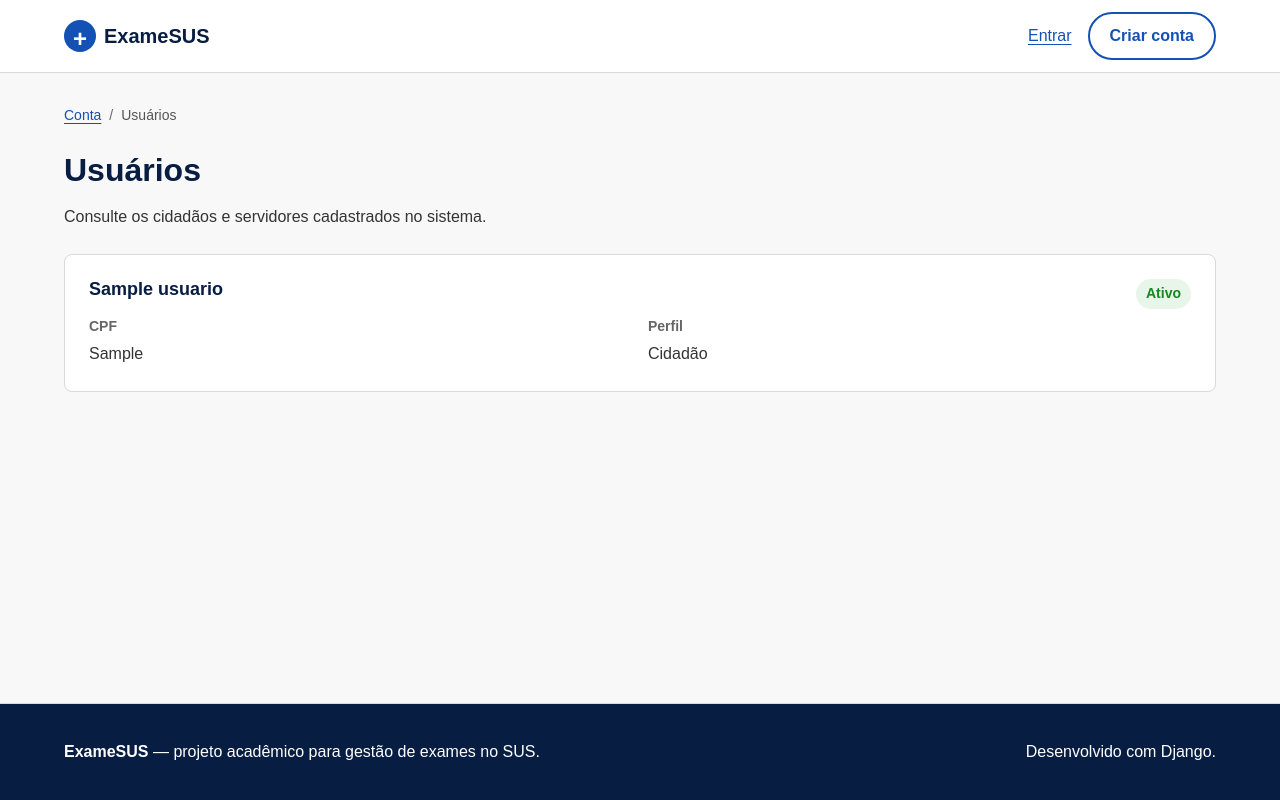
After one commit to felipecartaxo/rad-exames_sus, a Django app: template usuarios/templates/usuarios/lista.html in a window 1280 px wide. The commit adds this page. Run offline with Django 5.2, Linux system fonts and the light colour scheme; the template is opened without the code that fills it: values that come from a table or form of the project are taken from there, others are empty; tables that the repository leaves empty hold one stand-in row (values such as "Sample post").

Commit message:
conclui implementacao do RF003

```diff
--- a/config/urls.py
+++ b/config/urls.py
@@ -5,4 +5,5 @@ from django.urls import include, path
 urlpatterns = [
     path("admin/", admin.site.urls),
     path("conta/", include("usuarios.urls")),
+    path("usuarios/", include("usuarios.urls_lista")),
 ]
--- a/static/css/components.css
+++ b/static/css/components.css
@@ -168,3 +168,108 @@ button[type="submit"]:hover {
   gap: var(--space-3);
   flex-wrap: wrap;
 }
+
+.page-header {
+  margin-bottom: var(--space-4);
+}
+
+.record-list {
+  display: grid;
+  gap: var(--space-3);
+  margin: 0;
+  padding: 0;
+  list-style: none;
+}
+
+.record-card,
+.empty-state {
+  padding: var(--space-4);
+  border: 1px solid var(--color-border);
+  border-radius: var(--radius-md);
+  background: var(--color-background);
+}
+
+.record-card-heading {
+  display: flex;
+  align-items: flex-start;
+  justify-content: space-between;
+  gap: var(--space-3);
+}
+
+.record-card-heading h2 {
+  margin-bottom: var(--space-3);
+  font-size: 1.125rem;
+}
+
+.record-details {
+  display: grid;
+  grid-template-columns: repeat(auto-fit, minmax(12rem, 1fr));
+  gap: var(--space-3);
+  margin: 0;
+}
+
+.record-details dt {
+  color: var(--color-text-muted);
+  font-size: 0.875rem;
+  font-weight: 600;
+}
+
+.record-details dd {
+  margin: var(--space-1) 0 0;
+}
+
+.status-badge {
+  display: inline-flex;
+  flex: 0 0 auto;
+  align-items: center;
+  padding: 0.25rem 0.625rem;
+  border-radius: 999px;
+  font-size: 0.875rem;
+  font-weight: 600;
+}
+
+.status-active {
+  background: var(--color-success-soft);
+  color: var(--color-success);
+}
+
+.status-inactive {
+  background: var(--color-surface-grouped);
+  color: var(--color-text-secondary);
+}
+
+.empty-state {
+  text-align: center;
+}
+
+.pagination {
+  display: flex;
+  margin-top: var(--space-4);
+  align-items: center;
+  justify-content: space-between;
+  gap: var(--space-3);
+}
+
+.pagination p {
+  margin: 0;
+}
+
+.pagination ul {
+  display: flex;
+  gap: var(--space-3);
+  margin: 0;
+  padding: 0;
+  list-style: none;
+}
+
+.pagination [aria-disabled="true"] {
+  color: var(--color-text-disabled);
+}
+
+@media (max-width: 40rem) {
+  .record-card-heading,
+  .pagination {
+    align-items: flex-start;
+    flex-direction: column;
+  }
+}
--- /dev/null
+++ b/templates/components/pagination.html
@@ -0,0 +1,24 @@
+{% load i18n %}
+{% if page_obj.has_other_pages %}
+  <nav class="pagination" aria-label="{% trans 'Paginação' %}">
+    <p class="pagination-summary">
+      {% blocktrans with atual=page_obj.number total=page_obj.paginator.num_pages %}Página {{ atual }} de {{ total }}{% endblocktrans %}
+    </p>
+    <ul>
+      <li>
+        {% if page_obj.has_previous %}
+          <a href="?{% if querystring %}{{ querystring }}&amp;{% endif %}page={{ page_obj.previous_page_number }}" rel="prev">{% trans "Página anterior" %}</a>
+        {% else %}
+          <span aria-disabled="true">{% trans "Página anterior" %}</span>
+        {% endif %}
+      </li>
+      <li>
+        {% if page_obj.has_next %}
+          <a href="?{% if querystring %}{{ querystring }}&amp;{% endif %}page={{ page_obj.next_page_number }}" rel="next">{% trans "Próxima página" %}</a>
+        {% else %}
+          <span aria-disabled="true">{% trans "Próxima página" %}</span>
+        {% endif %}
+      </li>
+    </ul>
+  </nav>
+{% endif %}
--- a/templates/includes/header.html
+++ b/templates/includes/header.html
@@ -8,6 +8,9 @@
 
     <nav class="primary-navigation" aria-label="{% trans 'Navegação principal' %}">
       {% if request.user.is_authenticated %}
+        {% if request.user.tipo == "SERVIDOR" and perms.usuarios.view_usuario %}
+          <a href="{% url 'usuarios_lista:lista' %}">{% trans "Usuários" %}</a>
+        {% endif %}
         {% if request.user.is_superuser %}
           <a href="{% url 'admin:index' %}">{% trans "Administração" %}</a>
         {% endif %}
--- /dev/null
+++ b/usuarios/templates/usuarios/lista.html
@@ -0,0 +1,52 @@
+{% extends "base.html" %}
+{% load i18n %}
+
+{% block title %}{% trans "Usuários" %} | ExameSUS{% endblock %}
+
+{% block breadcrumb %}
+  <nav class="breadcrumb" aria-label="{% trans 'Navegação estrutural' %}">
+    <ol>
+      <li><a href="{% url 'usuarios:inicio' %}">{% trans "Conta" %}</a></li>
+      <li aria-current="page">{% trans "Usuários" %}</li>
+    </ol>
+  </nav>
+{% endblock %}
+
+{% block content %}
+  <header class="page-header">
+    <h1>{% trans "Usuários" %}</h1>
+    <p>{% trans "Consulte os cidadãos e servidores cadastrados no sistema." %}</p>
+  </header>
+
+  <ul class="record-list" aria-label="{% trans 'Usuários cadastrados' %}">
+    {% for usuario in usuarios %}
+      <li class="record-card">
+        <div class="record-card-heading">
+          <h2>{{ usuario.nome }}</h2>
+          {% if usuario.is_active %}
+            <span class="status-badge status-active">{% trans "Ativo" %}</span>
+          {% else %}
+            <span class="status-badge status-inactive">{% trans "Inativo" %}</span>
+          {% endif %}
+        </div>
+        <dl class="record-details">
+          <div>
+            <dt>{% trans "CPF" %}</dt>
+            <dd>{{ usuario.cpf }}</dd>
+          </div>
+          <div>
+            <dt>{% trans "Perfil" %}</dt>
+            <dd>{{ usuario.get_tipo_display }}</dd>
+          </div>
+        </dl>
+      </li>
+    {% empty %}
+      <li class="empty-state">
+        <h2>{% trans "Nenhum usuário encontrado" %}</h2>
+        <p>{% trans "Ainda não há usuários disponíveis para consulta." %}</p>
+      </li>
+    {% endfor %}
+  </ul>
+
+  {% include "components/pagination.html" %}
+{% endblock %}
```
Also changed, not shown: AGENTS.md (+1 -1 lines), templates/403.html (added, +12 -0 lines), usuarios/permissions.py (added, +28 -0 lines), usuarios/tests/test_lista.py (added, +106 -0 lines), usuarios/urls.py (+6 -1 lines), usuarios/urls_lista.py (added, +10 -0 lines), usuarios/views.py (+26 -0 lines).
